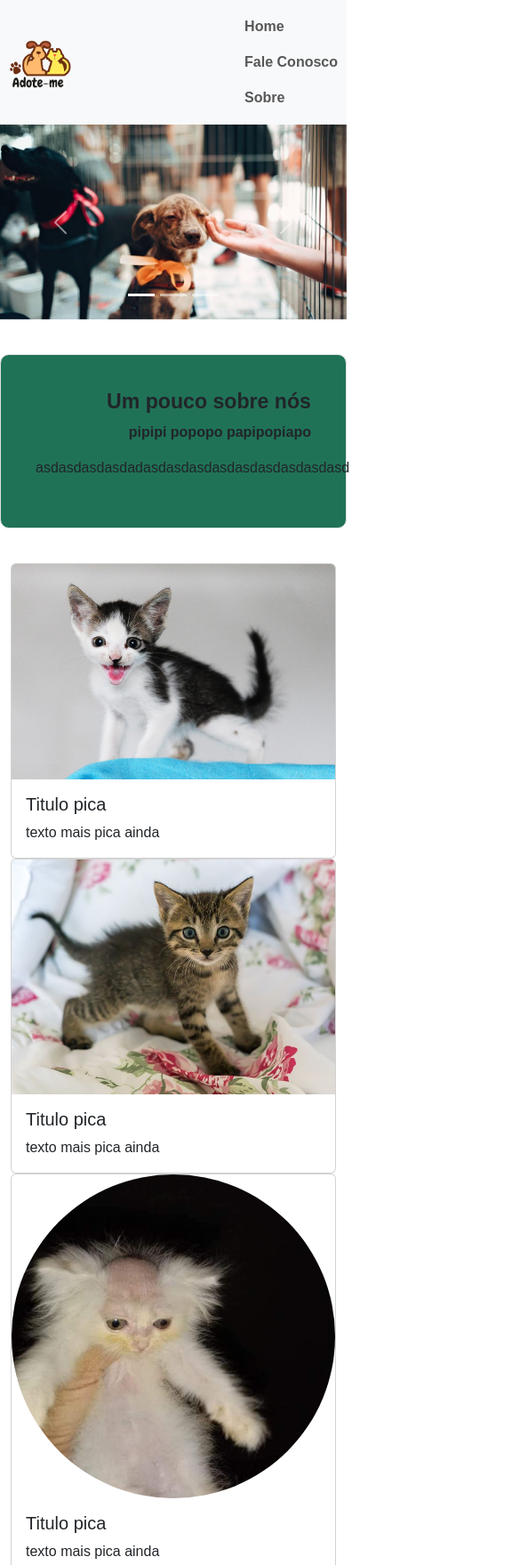
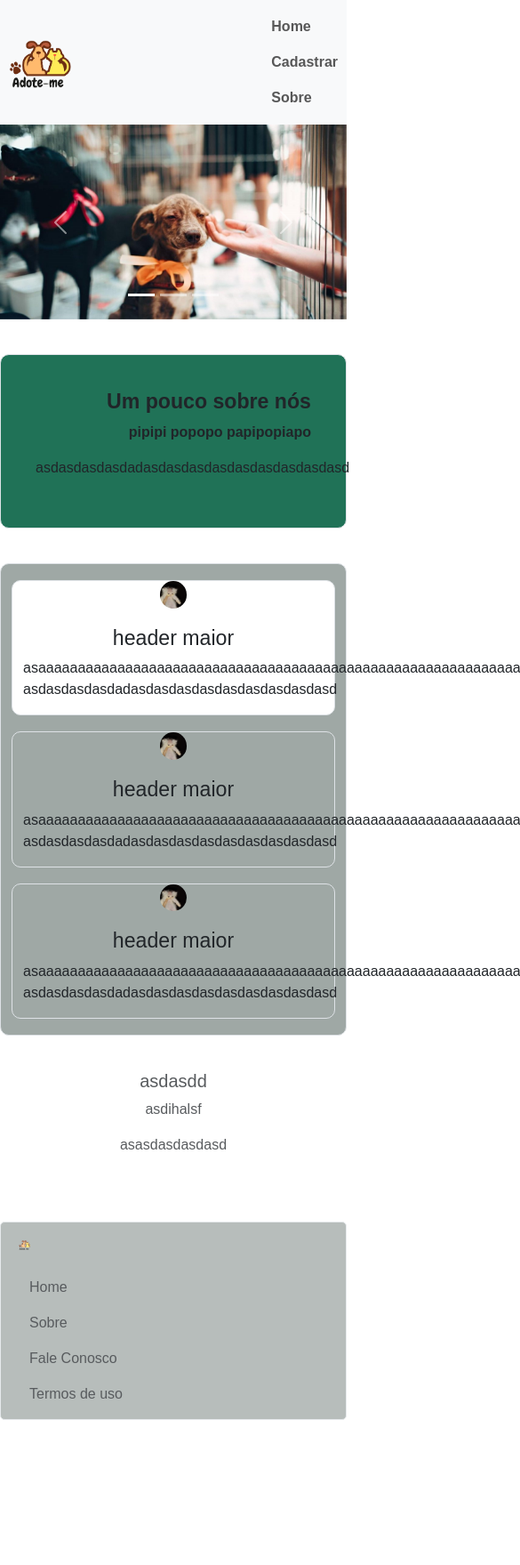
Before and after one commit to TaldoCaio/Integrador, a plain HTML site: page Pi2/index.html in a window 390 px wide. Shown: the top 1759 px of the page at 89% size, 585 px wide, since content can reach past the window. After the commit the page ends 1596 px from the top, so only its background shows below. Drawn offline with nearby package versions, Linux system fonts and the light colour scheme.

Commit message:
Cadastrp
Tela de cadastro e novos ícones

```diff
--- a/Pi2/index.html
+++ b/Pi2/index.html
@@ -18,10 +18,10 @@
             </a>
             <ul class="navbar-nav">
                 <li class="nav-item">
-                    <a class="nav-link " href=""><b>Home</b></a>
+                    <a class="nav-link " href="index.html"><b>Home</b></a>
                 </li>
                 <li class="nav-item">
-                    <a class="nav-link" href=""><b>Fale Conosco</b></a>
+                    <a class="nav-link" href="Cadastro.html" target="_blank"><b>Cadastrar</b></a>
                 </li>
                 <li class="nav-item">
                     <a class="nav-link" href=""><b>Sobre</b></a>
@@ -38,8 +38,7 @@
         </div>
         <div class="carousel-inner">
             <div class="carousel-item active">
-                <img src="images/1.jpg" class=" d-block w-100" style="margin: auto;height: auto;"
-                    alt="PrimeiraImagem">
+                <img src="images/1.jpg" class=" d-block w-100" style="margin: auto;height: auto;" alt="PrimeiraImagem">
                 <div class="carousel-caption d-none d-md-block">
                     <h5 class="PrimeiraImagem-texto"><b>Teste</b></h5>
                     <p>asdasdasdasdasdasd</p>
@@ -48,8 +47,7 @@
         </div>
         <div class="carousel-inner">
             <div class="carousel-item">
-                <img src="images/2.jpg" class="d-block w-100" style="margin: auto;height: auto;"
-                    alt="SegundaImagem">
+                <img src="images/2.jpg" class="d-block w-100" style="margin: auto;height: auto;" alt="SegundaImagem">
                 <div class="carousel-caption d-none d-md-block">
                     <h5 class="SegundaImagem-texto"><b>Teste2</b></h5>
                     <p>asdasdasdasdasdasd</p>
@@ -58,8 +56,7 @@
         </div>
         <div class="carousel-inner">
             <div class="carousel-item">
-                <img src="images/4.jpg" class="d-block w-100" style="margin: auto; height: auto;"
-                    alt="TerceiraImagem">
+                <img src="images/4.jpg" class="d-block w-100" style="margin: auto; height: auto;" alt="TerceiraImagem">
                 <div class="carousel-caption d-none d-md-block">
                     <h5 class="TerceiraImagem-texto"><b>Teste</b></h5>
                     <p>asdasdasdasdasdasd</p>
@@ -81,41 +78,51 @@
         <p><b>pipipi popopo papipopiapo</b></p>
         <p>asdasdasdasdadasdasdasdasdasdasdasdasdasd</p>
     </div>
-    <div class="row row-cols-1 row-cols-md-6" style="justify-content: center;margin: 0px;">
-        <div class="col">
-            <div class="card h-100">
-                <img src="images/g1.jpg" class="card-img-top img-fluid" style="height: auto;" alt="g1-card-img">
-                <div class="card-body">
-                    <h5 class="card-title">Titulo pica</h5>
-                    <p class="card-text"> texto mais pica ainda</p>
-                </div>
+    <div class="container border " style="border-radius: 10px; background-color: rgb(159, 168, 165);">
+        <div class="container text-center border"
+            style="margin-top: 5%;margin-bottom: 5%;border-radius: 10px;background-color: white">
+            <div class="row d-flex">
+                <img src="images/calvo.jpeg" class="rounded-circle mx-auto d-block " style="width: 15%;">
+            </div>
+            <div class="row">
+                <h3 style="margin-top: 20px;">header maior</h3>
+            </div>
+            <div class="row">
+                <p>
+                    asaaaaaaaaaaaaaaaaaaaaaaaaaaaaaaaaaaaaaaaaaaaaaaaaaaaaaaaaaaaaaaaaaaaaaaaaa <br>
+                    asdasdasdasdadasdasdasdasdasdasdasdasdasd
+                </p>
+
             </div>
         </div>
-        <div class="col">
-            <div class="card h-100">
-                <img src="images/g2.jpg" class="card-img-top img-fluid" alt="g2-card-img">
-                <div class="card-body">
-                    <h5 class="card-title">Titulo pica</h5>
-                    <p class="card-text"> texto mais pica ainda</p>
-                </div>
+        <div class="container text-center border" style="margin-bottom: 5%;border-radius: 10px;">
+            <div class="row d-flex">
+                <img src="images/calvo.jpeg" class="rounded-circle mx-auto d-block " style="width: 15%;">
+            </div>
+            <div class="row">
+                <h3 style="margin-top: 20px;">header maior</h3>
+            </div>
+            <div class="row">
+                <p>
+                    asaaaaaaaaaaaaaaaaaaaaaaaaaaaaaaaaaaaaaaaaaaaaaaaaaaaaaaaaaaaaaaaaaaaaaaaaa <br>
+                    asdasdasdasdadasdasdasdasdasdasdasdasdasd
+                </p>
+
             </div>
         </div>
-        <div class="col">
-            <div class="card h-100">
-                <img src="images/calvo.jpeg" class="card-img-top img-fluid rounded-circle" alt="g3-card-img">
-                <div class="card-body">
-                    <h5 class="card-title">Titulo pica</h5>
-                    <p class="card-text"> texto mais pica ainda</p>
-                </div>
+        <div class="container text-center border " style="margin-bottom: 5%; border-radius: 10px;">
+            <div class="row d-flex">
+                <img src="images/calvo.jpeg" class="rounded-circle mx-auto d-block " style="width: 15%;">
             </div>
-        </div>
-        <div class="col">
-            <div class="card h-100">
-                <img src="images/calvo.jpeg" class="card-img-top img-fluid" style="border-color: rgb(56, 132, 182);" alt="g3-card-img">
-                <div class="card-body">
-                    <h5 class="card-title">Titulo pica</h5>
-                    <p class="card-text"> texto mais pica ainda</p>
-                </div>
+            <div class="row">
+                <h3 style="margin-top: 20px;">header maior</h3>
+            </div>
+            <div class="row">
+                <p>
+                    asaaaaaaaaaaaaaaaaaaaaaaaaaaaaaaaaaaaaaaaaaaaaaaaaaaaaaaaaaaaaaaaaaaaaaaaaa <br>
+                    asdasdasdasdadasdasdasdasdasdasdasdasdasd
+                </p>
+
             </div>
         </div>
     </div>
@@ -126,20 +133,26 @@
             <p>asasdasdasdasd</p>
         </div>
     </div>
-    <div class="contaienr opacity-75 border" style="background-color: rgb(159, 168, 165);
+    <div class="opacity-75 border" style="background-color: rgb(159, 168, 165);
         margin: auto; padding:10% ; display: block; margin-top: 5%; border-radius: 5px; padding: 0px;">
-        <img src="images/logo.png" alt="logo" width="70px" style="margin-left: 8%; margin-top: 5%;">
-        <div class="container" style="margin-top: 30px;">
+        <div class="row">
+            <img src="images/logo.png" alt="logo" style="margin: 0%; width: 9%; margin-left: 20px; margin-top: 20px;">
+        </div>
+        <div class="row" style="margin-top: 30px; margin-left: 20px;">
             <p>Home</p>
             <p>Sobre</p>
             <P>Fale Conosco</P>
             <p>Termos de uso</p>
         </div>
     </div>
-
     <script src="https://cdn.jsdelivr.net/npm/bootstrap@5.3.0-alpha1/dist/js/bootstrap.bundle.min.js"
         integrity="sha384-w76AqPfDkMBDXo30jS1Sgez6pr3x5MlQ1ZAGC+nuZB+EYdgRZgiwxhTBTkF7CXvN"
-        crossorigin="anonymous"></script>
+        crossorigin="anonymous">
+    </script>
+
+    <script>
+
+    </script>
 </body>
 
 </html>
```
Also changed, not shown: Pi2/Cadastro.html (added, +77 -0 lines).
